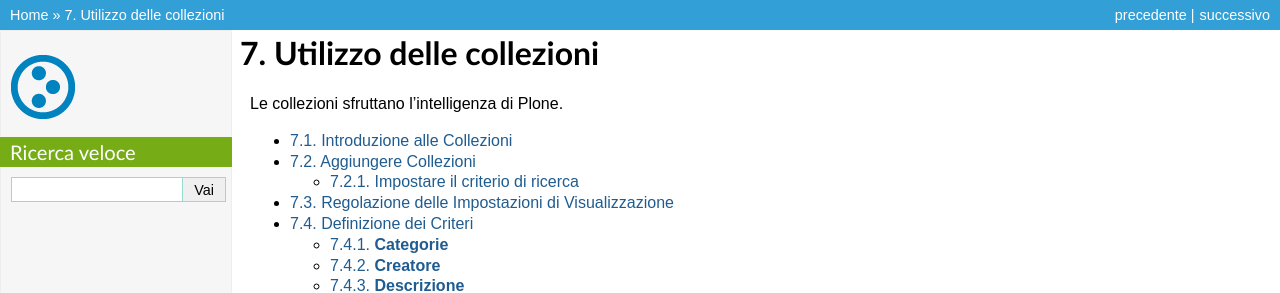
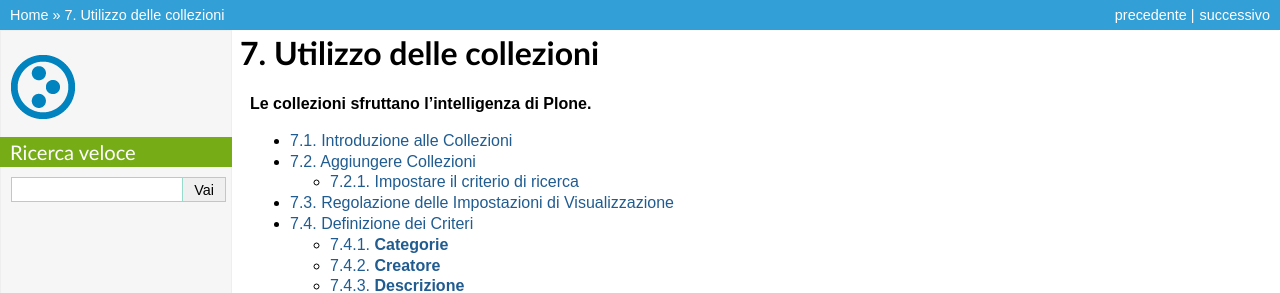
Before and after one commit to plone-it/collective.italiandocumentation, a Sphinx documentation site: the page built from source/using-collections/index.rst, in a window 1280 px wide. Shown: the top 293 px of the page. Built offline with Sphinx 7.4.7, drawn with Linux system fonts in a browser that asks for light colours; pages that are not in the unit, such as notebooks, are missing from menus.

```diff
--- a/source/using-collections/index.rst
+++ b/source/using-collections/index.rst
@@ -1,7 +1,7 @@
 Utilizzo delle collezioni
 =========================
 
-Le collezioni sfruttano l'intelligenza di Plone.
+**Le collezioni sfruttano l'intelligenza di Plone.**
 
 .. toctree::
     :maxdepth: 2
```
